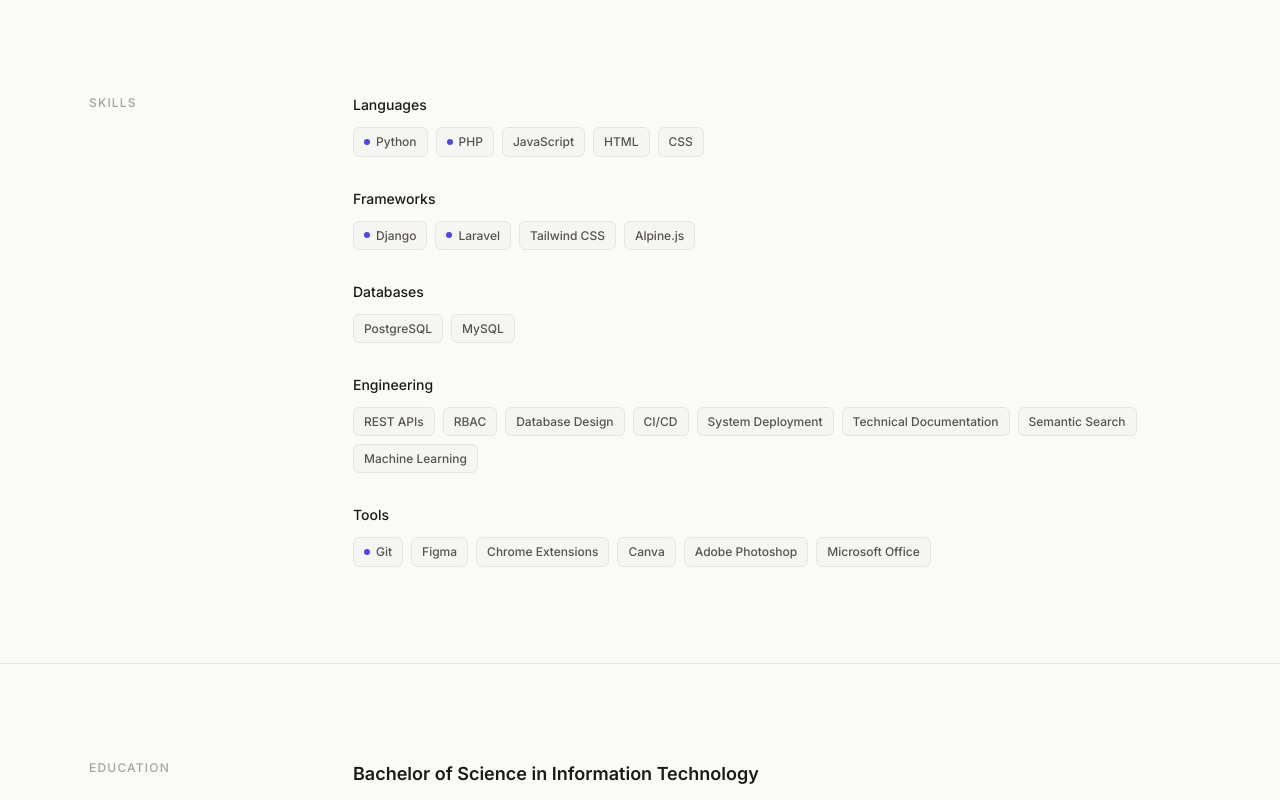
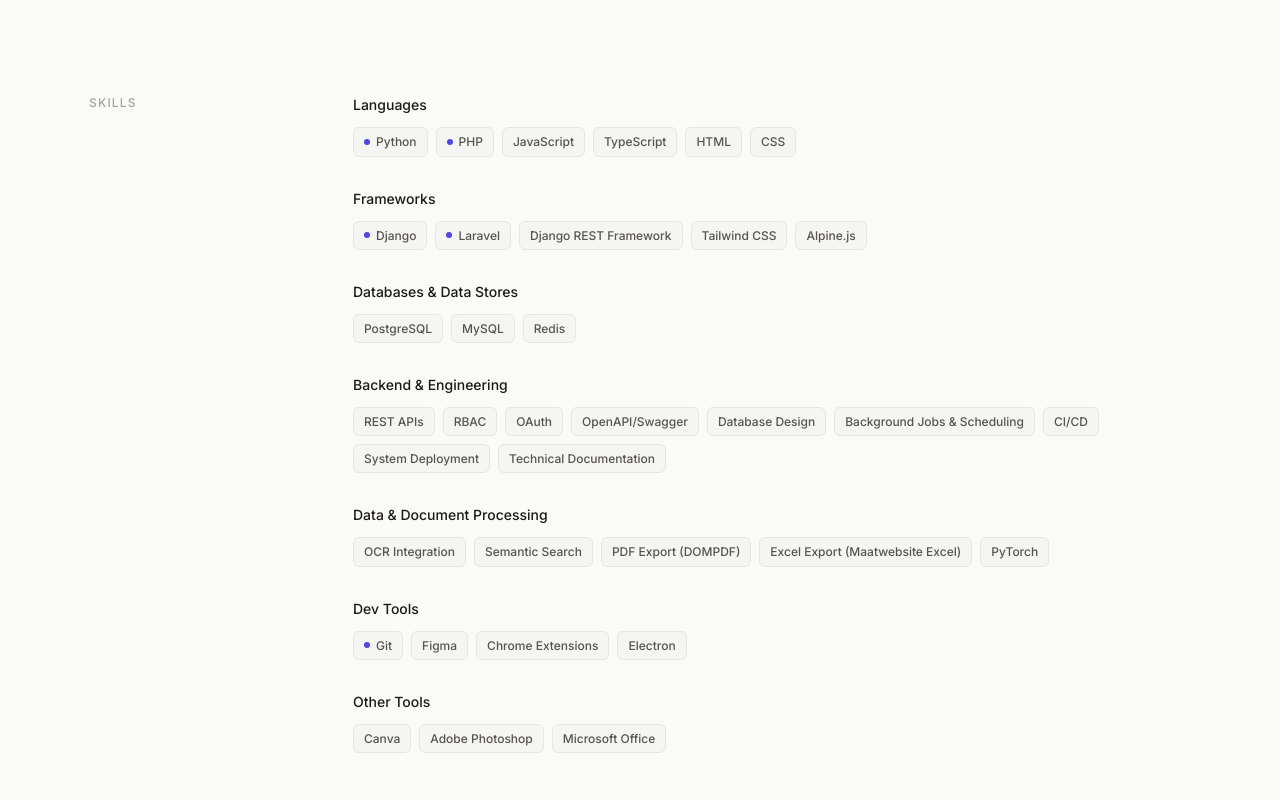
Before and after one commit to bmkhn/bmkhn.github.io, a React (Vite) app: page / in a window 1280 px wide. Shown: the part 5000-5800 px from the top of the page. Built offline with nearby package versions, Linux system fonts and the light colour scheme.

Commit message:
Project and SKills update

```diff
--- a/src/data/projects.js
+++ b/src/data/projects.js
@@ -62,7 +62,6 @@
       "PostgreSQL",
       "REST APIs",
       "Semantic Search",
-      "Machine Learning",
       "Figma",
       "CI/CD",
       "Database Design",
@@ -192,7 +191,7 @@
     title: "Rikai — Desktop Manga OCR & Translation App",
     category: "Personal Project",
     type: "Desktop App",
-    date: "Aug 2026",
+    date: "Aug 2026 - Sep 2026",
     description:
       "Japanese manga OCR desktop app with instant translation. Capture text from anywhere on screen, get recognition and English translation in one click.",
     technologies: [
--- a/src/data/skills.js
+++ b/src/data/skills.js
@@ -5,6 +5,7 @@
       { name: "Python", featured: true },
       { name: "PHP", featured: true },
       { name: "JavaScript", featured: false },
+      { name: "TypeScript", featured: false },
       { name: "HTML", featured: false },
       { name: "CSS", featured: false },
     ],
@@ -14,39 +15,60 @@
     skills: [
       { name: "Django", featured: true },
       { name: "Laravel", featured: true },
+      { name: "Django REST Framework", featured: false },
       { name: "Tailwind CSS", featured: false },
       { name: "Alpine.js", featured: false },
+
+
     ],
   },
   {
-    name: "Databases",
+    name: "Databases & Data Stores",
     skills: [
       { name: "PostgreSQL", featured: false },
       { name: "MySQL", featured: false },
+      { name: "Redis", featured: false },
     ],
   },
   {
-    name: "Engineering",
+    name: "Backend & Engineering",
     skills: [
       { name: "REST APIs", featured: false },
       { name: "RBAC", featured: false },
+      { name: "OAuth", featured: false },
+      { name: "OpenAPI/Swagger", featured: false },
       { name: "Database Design", featured: false },
+      { name: "Background Jobs & Scheduling", featured: false },
       { name: "CI/CD", featured: false },
       { name: "System Deployment", featured: false },
       { name: "Technical Documentation", featured: false },
-      { name: "Semantic Search", featured: false },
-      { name: "Machine Learning", featured: false },
     ],
   },
   {
-    name: "Tools",
+    name: "Data & Document Processing",
+    skills: [
+      { name: "OCR Integration", featured: false },
+      { name: "Semantic Search", featured: false },
+      { name: "PDF Export (DOMPDF)", featured: false },
+      { name: "Excel Export (Maatwebsite Excel)", featured: false },
+      { name: "PyTorch", featured: false },
+    ],
+  },
+  {
+    name: "Dev Tools",
     skills: [
       { name: "Git", featured: true },
       { name: "Figma", featured: false },
       { name: "Chrome Extensions", featured: false },
+      { name: "Electron", featured: false },
+    ],
+  },
+  {
+    name: "Other Tools",
+    skills: [
       { name: "Canva", featured: false },
       { name: "Adobe Photoshop", featured: false },
       { name: "Microsoft Office", featured: false },
-    ],
-  },
+    ]
+  }
 ];
```
